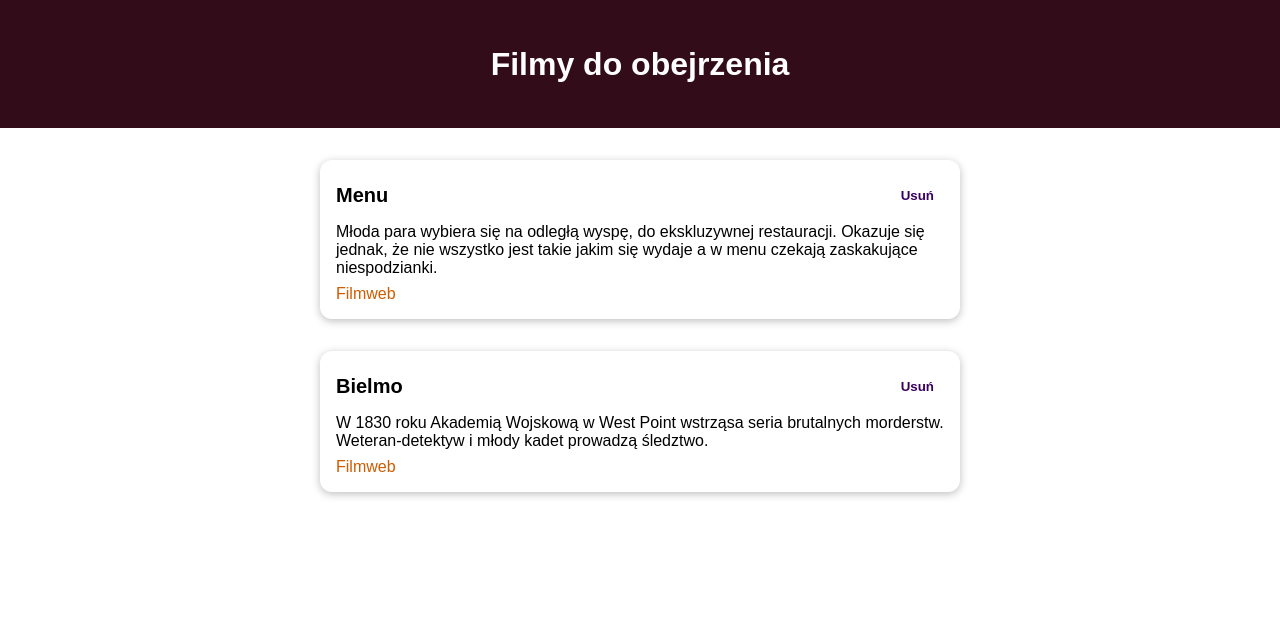
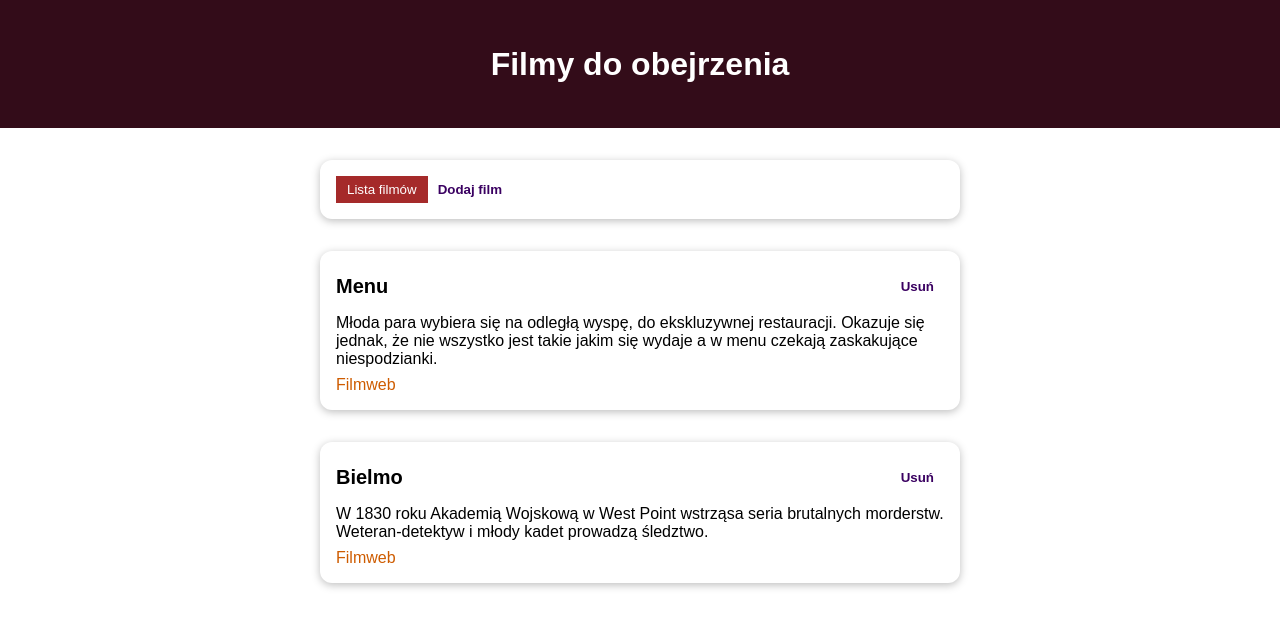
Before and after one commit to MalwinaS/Movies, a Vue app: page / in a window 1280 px wide. Shown: the top 628 px of the page. Built offline with nearby package versions, Linux system fonts and the light colour scheme.

Commit message:
added tabs

```diff
--- a/public/index.html
+++ b/public/index.html
@@ -5,7 +5,7 @@
     <meta http-equiv="X-UA-Compatible" content="IE=edge">
     <meta name="viewport" content="width=device-width,initial-scale=1.0">
     <link rel="icon" href="<%= BASE_URL %>favicon.ico">
-    <title><%= htmlWebpackPlugin.options.title %></title>
+    <title>Filmy do obejrzenia</title>
   </head>
   <body>
     <noscript>
--- a/src/App.vue
+++ b/src/App.vue
@@ -1,42 +1,22 @@
 <template>
   <the-header title="Filmy do obejrzenia"></the-header>
-  <stored-movies :movieslist="movies"></stored-movies>
+  <the-movies></the-movies>
 </template>
 
 <script>
-import StoredMovies from "./components/movies/StoredMovies.vue";
 import TheHeader from "./components/layouts/TheHeader.vue";
+import TheMovies from "./components/movies/TheMovies.vue";
 
 export default {
   components: {
-    StoredMovies,
     TheHeader,
-  },
-  data() {
-    return {
-      movies: [
-        {
-          id: "menu",
-          title: "Menu",
-          description:
-            "Młoda para wybiera się na odległą wyspę, do ekskluzywnej restauracji. Okazuje się jednak, że nie wszystko jest takie jakim się wydaje a w menu czekają zaskakujące niespodzianki.",
-          link: "https://www.filmweb.pl/film/Menu-2022-875647",
-        },
-        {
-          id: "bielmo",
-          title: "Bielmo",
-          description:
-            "W 1830 roku Akademią Wojskową w West Point wstrząsa seria brutalnych morderstw. Weteran-detektyw i młody kadet prowadzą śledztwo.",
-          link: "https://www.filmweb.pl/film/Bielmo-2022-870411",
-        },
-      ],
-    };
+    TheMovies,
   },
 };
 </script>
 
 <style>
-@import url('https://fonts.googleapis.com/css2?family=Nunito:ital,wght@0,300;0,600;1,400;1,500&display=swap');
+@import url("https://fonts.googleapis.com/css2?family=Nunito:ital,wght@0,300;0,600;1,400;1,500&display=swap");
 * {
   box-sizing: border-box;
 }
--- a/src/components/movies/MovieList.vue
+++ b/src/components/movies/MovieList.vue
@@ -7,7 +7,7 @@
       </header>
       <p>{{ description }}</p>
       <nav>
-        <a :href="link">Filmweb</a>
+        <a :href="link" target="_blank">Filmweb</a>
       </nav>
     </base-card>
   </li>
--- a/src/components/movies/StoredMovies.vue
+++ b/src/components/movies/StoredMovies.vue
@@ -16,7 +16,7 @@ export default {
   components: {
     MovieList,
   },
-  props: ["movieslist"],
+  inject: ["movieslist"],
 };
 </script>
 
--- /dev/null
+++ b/src/components/movies/TheMovies.vue
@@ -0,0 +1,65 @@
+<template>
+  <base-card>
+    <base-button
+      @click="setSelectedTab('stored-movies')"
+      :mode="storedResButtonMode"
+      >Lista filmów</base-button
+    >
+    <base-button
+    @click="setSelectedTab('add-movie')"
+    :mode="addResButtonMode"
+      >Dodaj film</base-button
+    >
+  </base-card>
+  <component :is="selectedTab"></component>
+</template>
+
+<script>
+import StoredMovies from "./StoredMovies.vue";
+import AddMovie from "./AddMovie.vue";
+export default {
+  components: {
+    StoredMovies,
+    AddMovie,
+  },
+  data() {
+    return {
+      selectedTab: "stored-movies",
+      movies: [
+        {
+          id: "menu",
+          title: "Menu",
+          description:
+            "Młoda para wybiera się na odległą wyspę, do ekskluzywnej restauracji. Okazuje się jednak, że nie wszystko jest takie jakim się wydaje a w menu czekają zaskakujące niespodzianki.",
+          link: "https://www.filmweb.pl/film/Menu-2022-875647",
+        },
+        {
+          id: "bielmo",
+          title: "Bielmo",
+          description:
+            "W 1830 roku Akademią Wojskową w West Point wstrząsa seria brutalnych morderstw. Weteran-detektyw i młody kadet prowadzą śledztwo.",
+          link: "https://www.filmweb.pl/film/Bielmo-2022-870411",
+        },
+      ],
+    };
+  },
+  computed: {
+    storedResButtonMode() {
+      return this.selectedTab === "stored-movies" ? null : "flat";
+    },
+    addResButtonMode() {
+      return this.selectedTab === "add-movie" ? null : "flat";
+    },
+  },
+  provide() {
+    return {
+      movieslist: this.movies,
+    };
+  },
+  methods: {
+    setSelectedTab(tab) {
+      this.selectedTab = tab;
+    },
+  },
+};
+</script>
```
